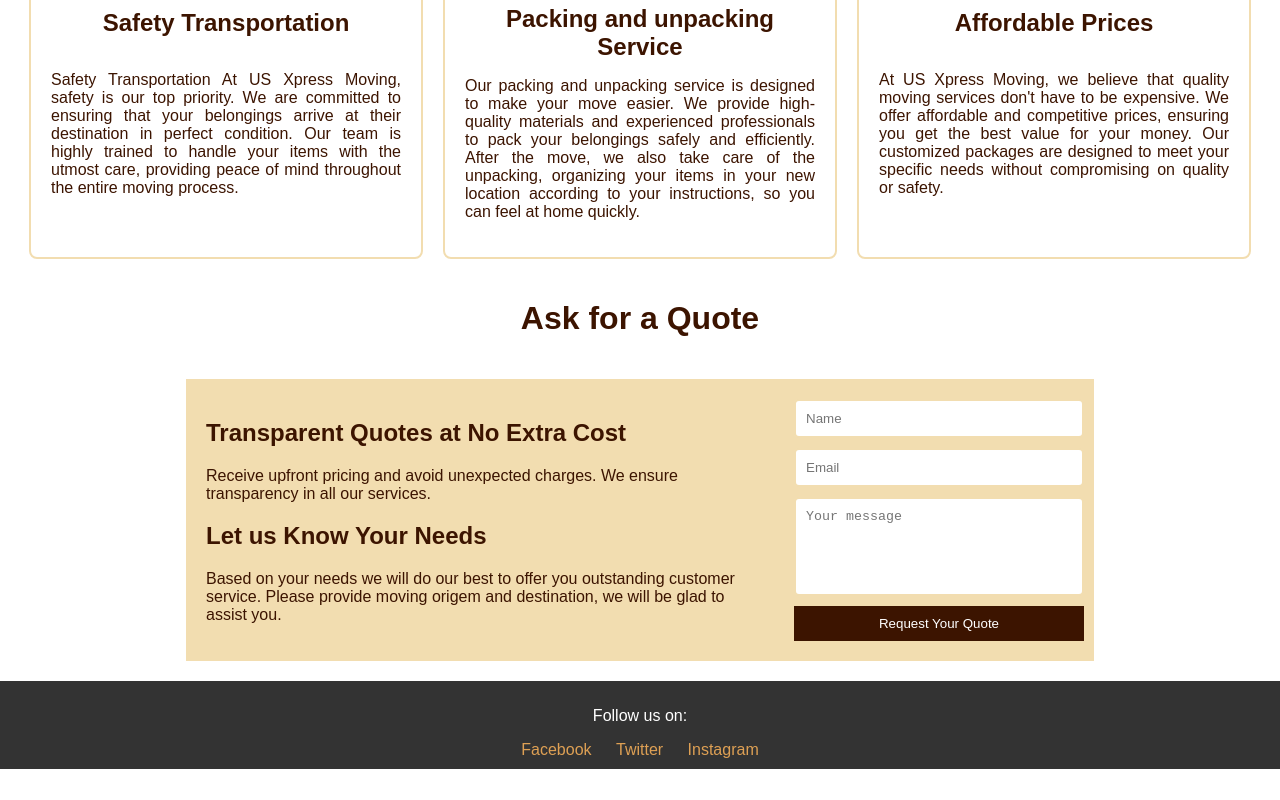
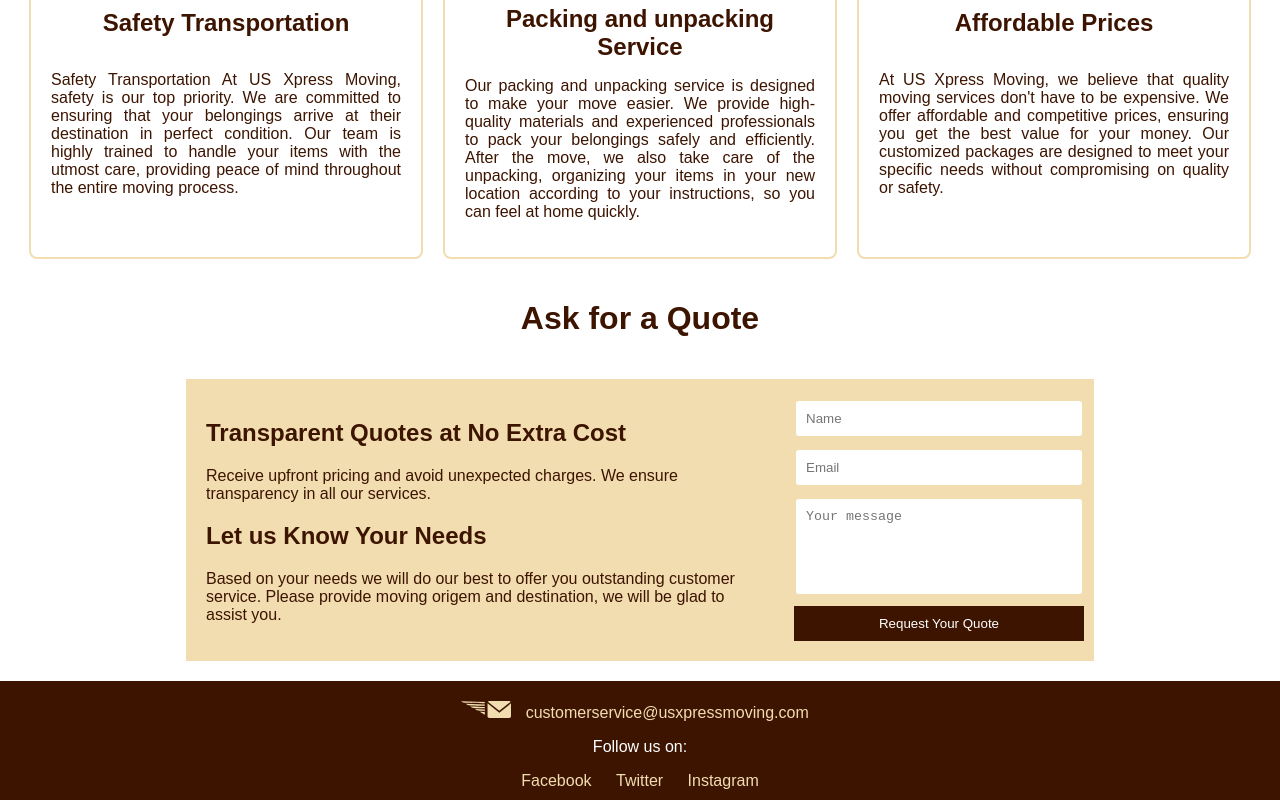
Before and after one commit to svpontes/usxpressmoving, a plain HTML site: page index.html in a window 1280 px wide. Shown: the part 967-1767 px from the top of the page. Before the commit the page ends 1736 px from the top, so only its background shows below. Drawn offline with Linux system fonts and the light colour scheme.

Commit message:
subir site usxpressmoving footer email

```diff
--- a/index.html
+++ b/index.html
@@ -63,6 +63,10 @@
         </div>
     </div>
     <footer>
+        <div class="email-field">
+            <img src="./images/sgv/email2.svg" alt="email logo directing to the customerservice@uxpressmoving.com">
+            <a href="mailto:customerservice@usxpressmoving.com">customerservice@usxpressmoving.com</a>
+        </div>
         <p>Follow us on:</p>
         <a href="#">Facebook</a>
         <a href="#">Twitter</a>
--- a/styles/style.css
+++ b/styles/style.css
@@ -2,6 +2,7 @@ body {
     font-family: Arial, sans-serif;
     margin: 0;
     padding: 0;
+
 }
 
 header {
@@ -179,17 +180,27 @@ h1 {
 }
 
 footer {
-    background-color: #333;
+    background-color: #3c1400;
     color: #fff;
     text-align: center;
     padding: 10px;
 }
 
 footer a {
-    color: #DEA054;
+    color: #f2ddb0;
     margin: 0 10px;
     text-decoration: none;
 }
+
+footer img {
+    padding-top: 10px;
+    width: 50px;
+
+}
+
+
+
+
 
 /* Media Queries */
 @media (max-width: 768px) {
```
Also changed, not shown: images/sgv/email.svg (added), images/sgv/email2.svg (added).
